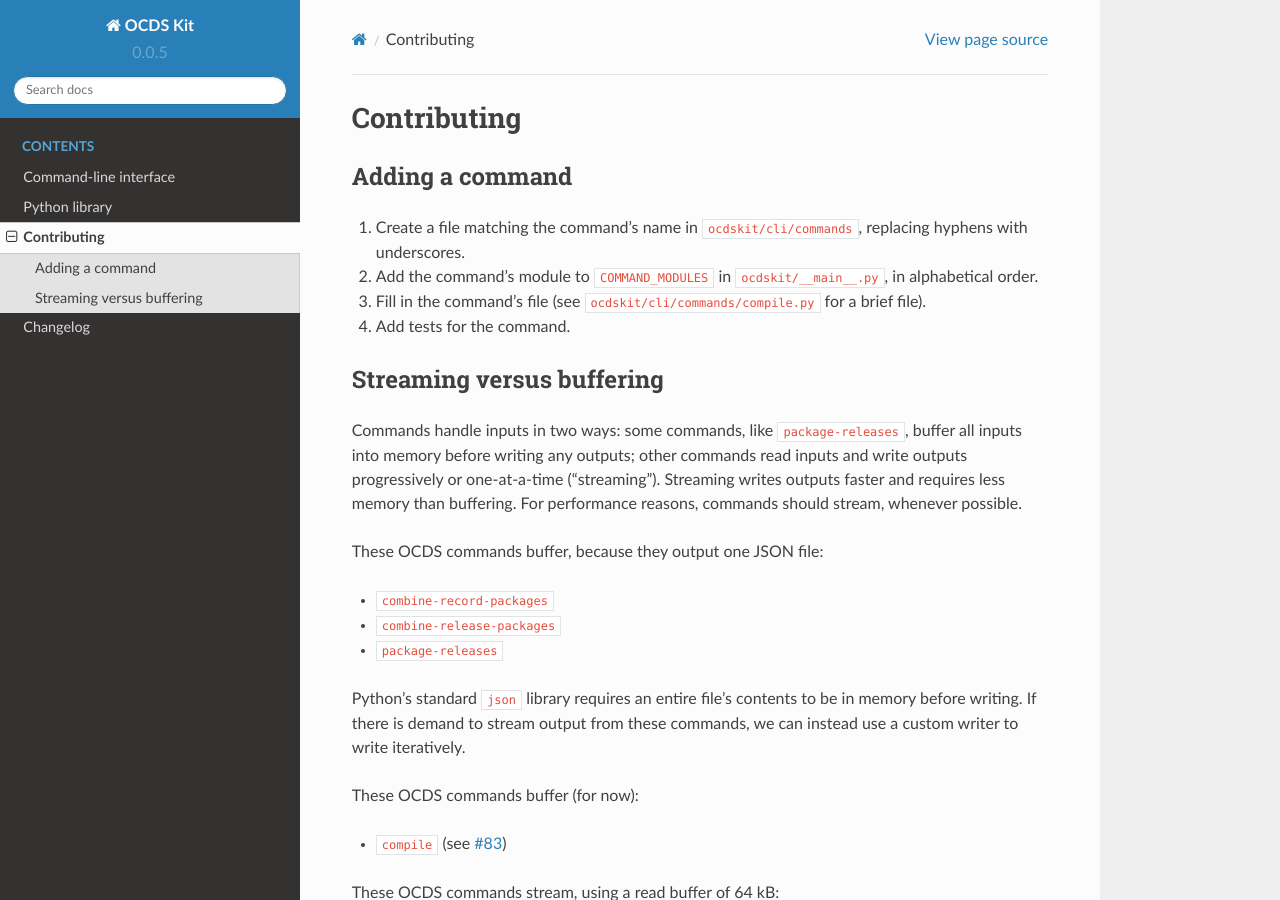
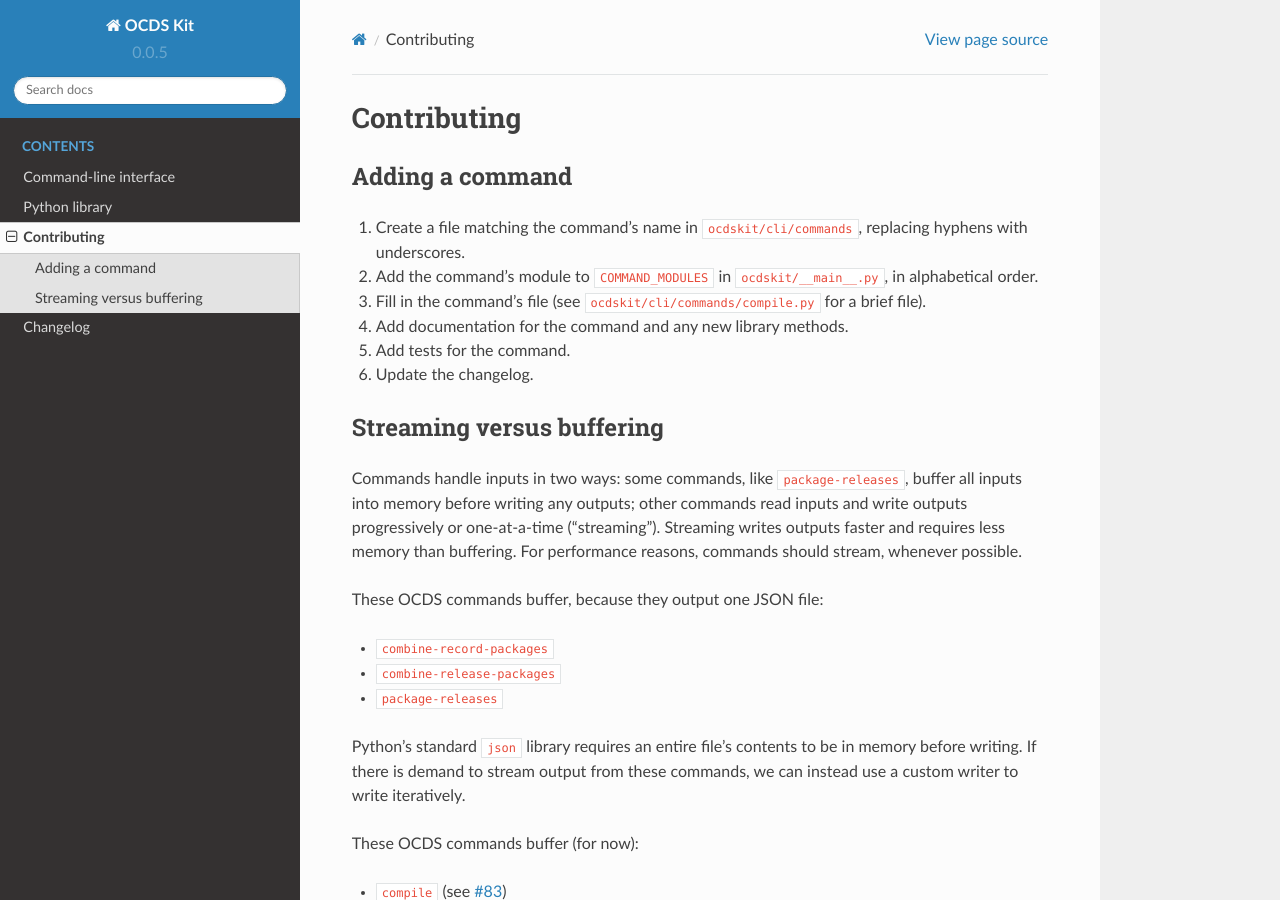
Before and after one commit to open-contracting/ocdskit, a Sphinx documentation site: the page built from docs/contributing.rst, in a window 1280 px wide and 900 px high. Built offline with Sphinx 7.4.7 and the Read the Docs theme 2.0.0, drawn with Linux system fonts in a browser that asks for light colours.

Commit message:
Add steps for adding commands

```diff
--- a/docs/contributing.rst
+++ b/docs/contributing.rst
@@ -7,7 +7,9 @@ Adding a command
 #. Create a file matching the command's name in ``ocdskit/cli/commands``, replacing hyphens with underscores.
 #. Add the command's module to ``COMMAND_MODULES`` in ``ocdskit/__main__.py``, in alphabetical order.
 #. Fill in the command's file (see ``ocdskit/cli/commands/compile.py`` for a brief file).
+#. Add documentation for the command and any new library methods.
 #. Add tests for the command.
+#. Update the changelog.
 
 Streaming versus buffering
 --------------------------
```
